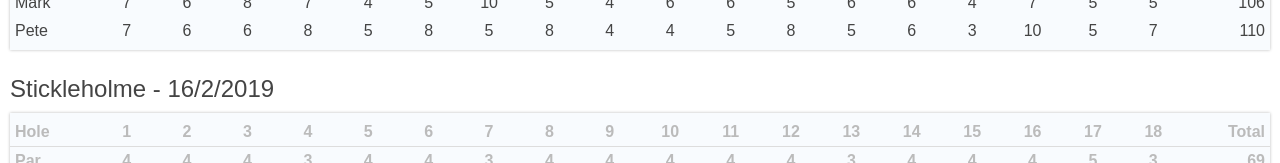
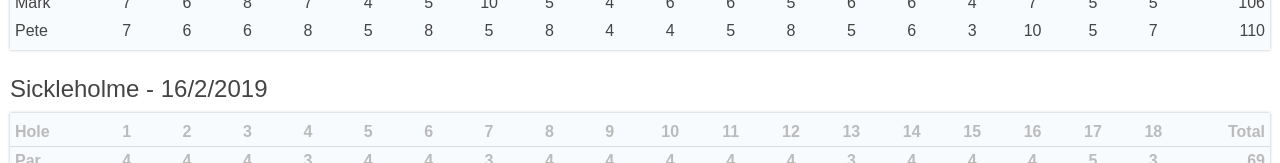
Before and after one commit to whitfield-mj/ssga, a React (Create React App) app: page / in a window 1280 px wide. Shown: the part 221-384 px from the top of the page. Built offline with nearby package versions, Linux system fonts and the light colour scheme.

Commit message:
fixed typo in sickleholme

```diff
--- a/src/data/courses.js
+++ b/src/data/courses.js
@@ -55,7 +55,7 @@
       par: 4
     }
   },
-  Stickleholme: {
+  Sickleholme: {
     1: {
       par: 4
     },
--- a/src/data/scores.js
+++ b/src/data/scores.js
@@ -65,7 +65,7 @@
     }
   },
   "2019-02-16": {
-    course: "Stickleholme",
+    course: "Sickleholme",
     scores: {
       Matt: {
         1: 8,
```
